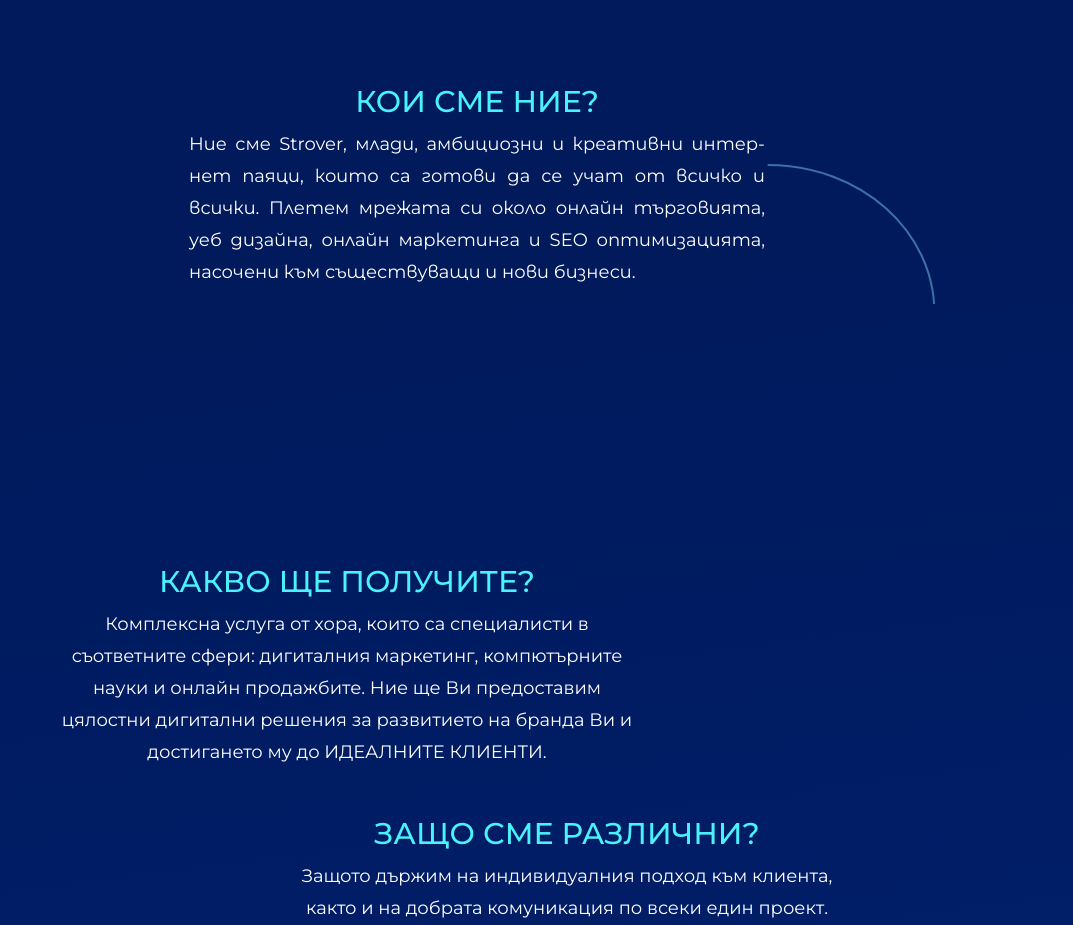
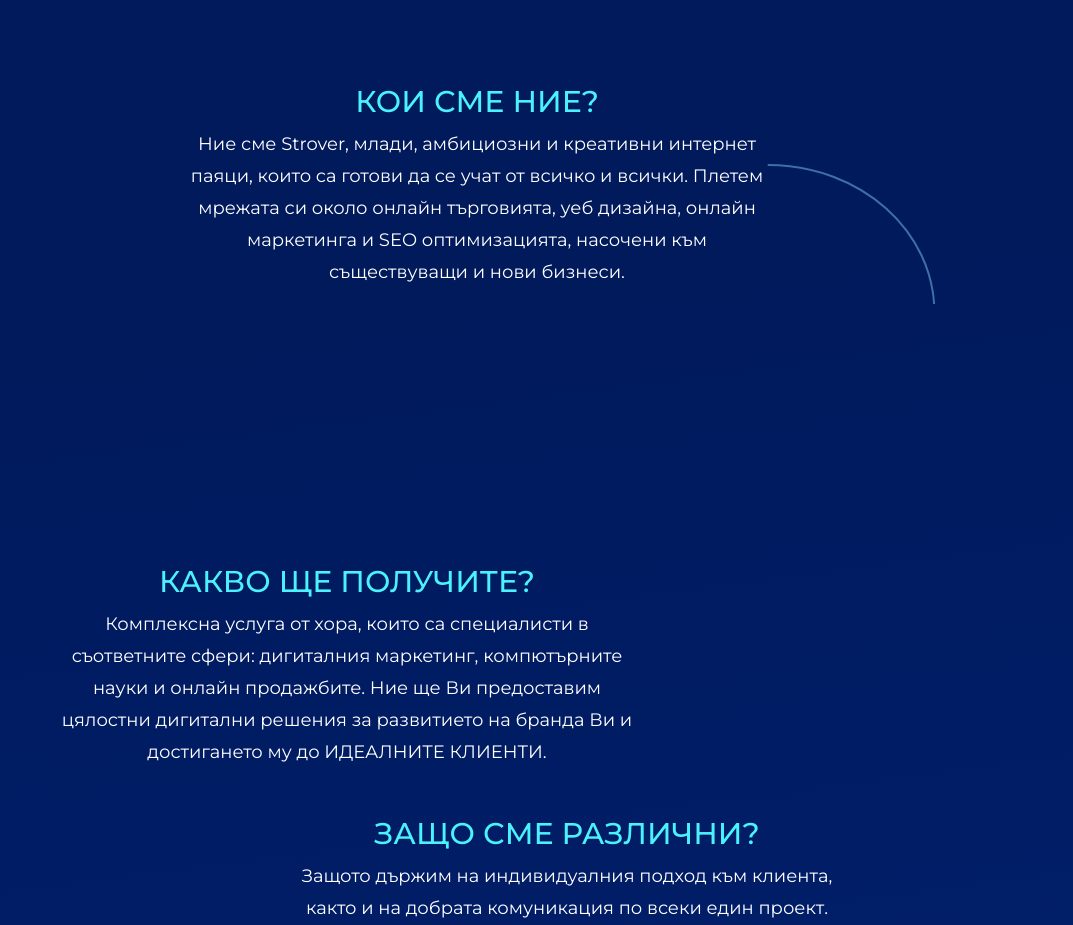
Before and after one commit to StroverIT/Strover, a Next.js app: page / in a window 1280 px wide. Shown: the part 980-1905 px from the top of the page, without its empty margins (207-1280 px from the left). Built offline with nearby package versions, Linux system fonts and the light colour scheme; a web font is replaced by a local one.

Commit message:
just testing hyphens and text-justify

```diff
--- a/components/indexPage/AboutUs.js
+++ b/components/indexPage/AboutUs.js
@@ -40,10 +40,7 @@ export default function AboutUs() {
           <h5 className="mb-2 text-xl md:text-3xl font-medium text-primaryBlue-450">
             КОИ СМЕ НИЕ?
           </h5>
-          <p
-            className="max-w-xl text-lg leading-8 text-white text-justify hypens-auto"
-            lang="bg"
-          >
+          <p className="max-w-xl max-md:container text-lg leading-8 text-white max-md:text-justify max-md:hypens-auto ">
             Ние сме Strover, млади, амбициозни и креативни интернет паяци, които
             са готови да се учат от всичко и всички. Плетем мрежата си около
             онлайн търговията, уеб дизайна, онлайн маркетинга и SEO
@@ -60,7 +57,7 @@ export default function AboutUs() {
             <h5 className="mb-2 text-xl md:text-3xl font-medium text-primaryBlue-450">
               КАКВО ЩЕ ПОЛУЧИТЕ?
             </h5>
-            <p className="max-w-xl text-lg leading-8 text-white">
+            <p className="max-w-xl max-md:container text-lg leading-8 text-white max-md:hypens-auto max-md:text-justify">
               Комплексна услуга от хора, които са специалисти в съответните
               сфери: дигиталния маркетинг, компютърните науки и онлайн
               продажбите. Ние ще Ви предоставим цялостни дигитални решения за
@@ -78,7 +75,7 @@ export default function AboutUs() {
             <h5 className="mb-2 text-xl md:text-3xl font-medium text-primaryBlue-450">
               ЗАЩО СМЕ РАЗЛИЧНИ?
             </h5>
-            <p className="max-w-xl text-lg leading-8 text-white">
+            <p className="max-w-xl text-lg  max-md:container leading-8 text-white max-md:text-justify max-md:hypens-auto">
               Защото държим на индивидуалния подход към клиента, както и на
               добрата комуникация по всеки един проект. Когато за него няма
               нужда от сложни технически термини - просто не ги използваме. За
```
